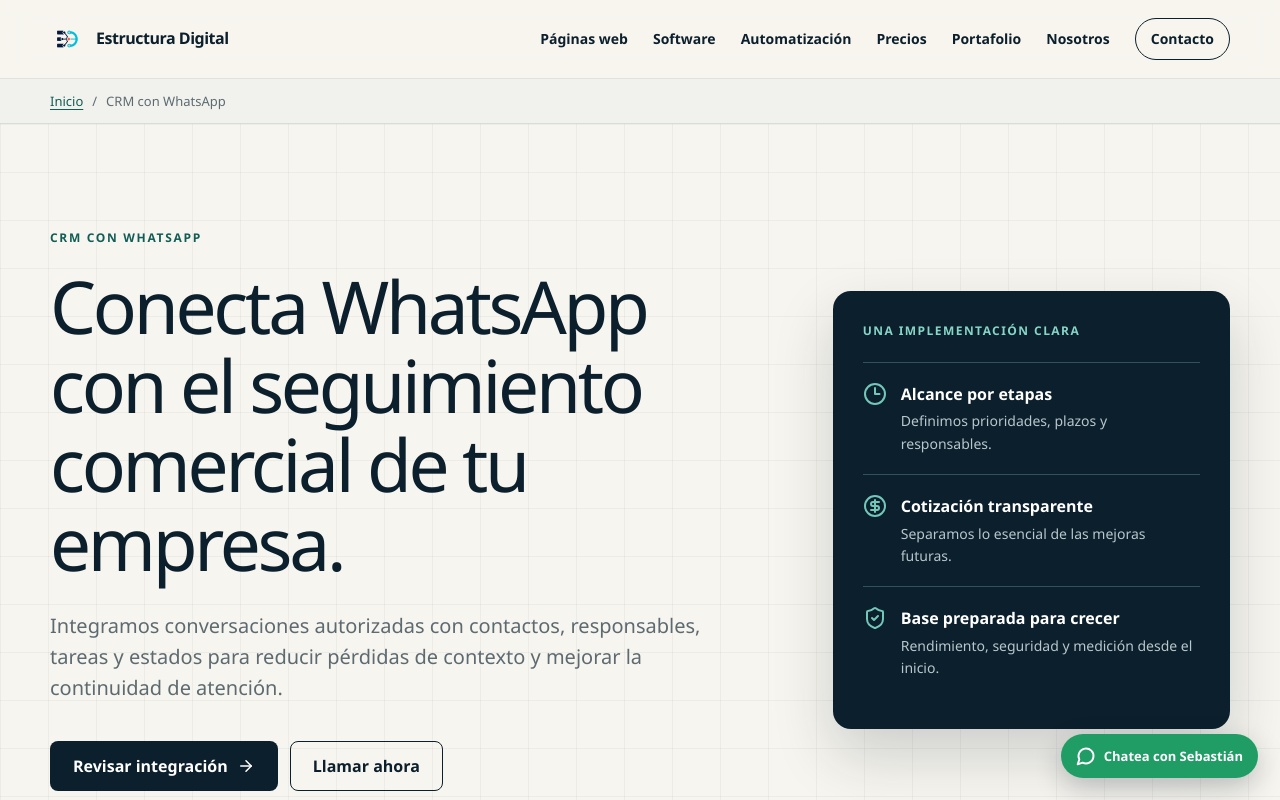
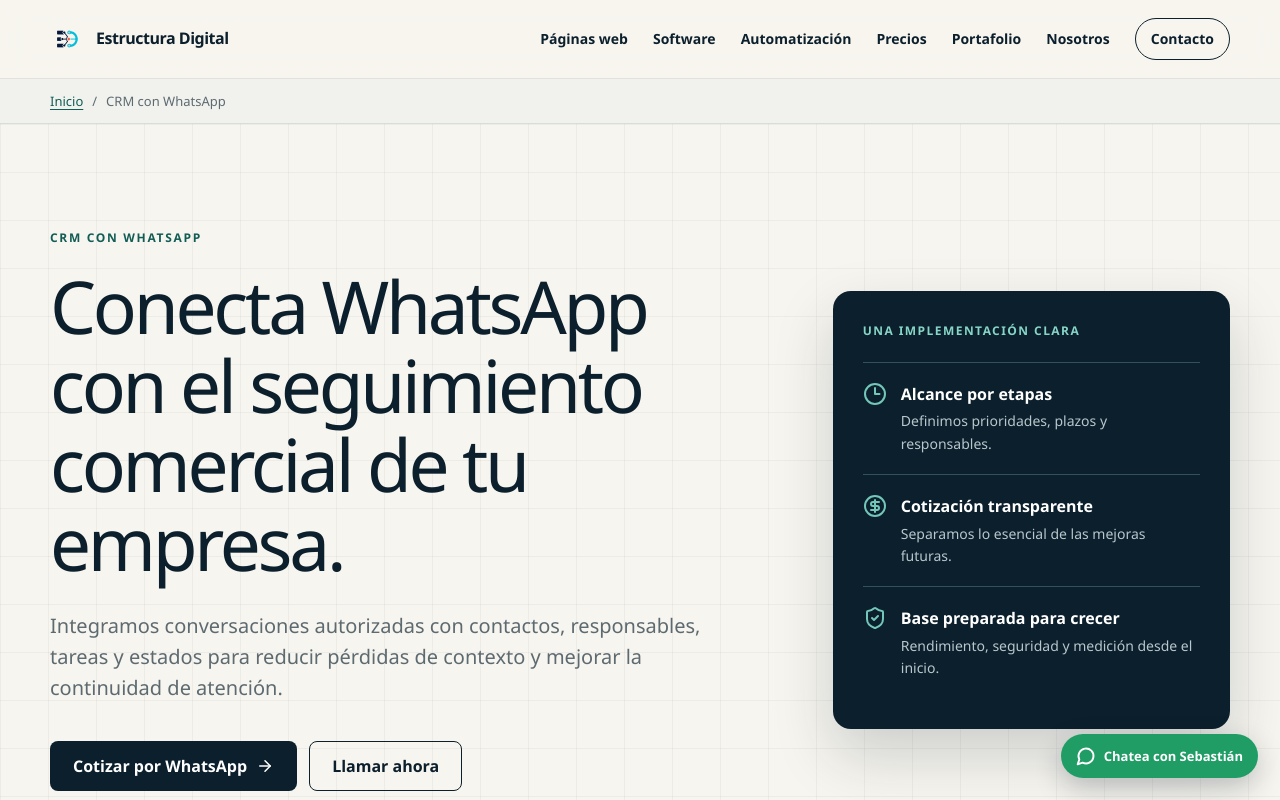
Before and after one commit to estructuradigitalspa-cmyk/estruc, a Next.js app: page /crm-whatsapp in a window 1280 px wide. Shown: the top 800 px of the page. Built offline with nearby package versions, Linux system fonts and the light colour scheme; no server answers.

Commit message:
feat: send service leads directly to WhatsApp

```diff
--- a/components/service-landing.tsx
+++ b/components/service-landing.tsx
@@ -1,6 +1,6 @@
-import Link from "next/link";
 import { ArrowRight, CheckCircle2, CircleDollarSign, Clock3, ShieldCheck } from "lucide-react";
 import { siteConfig } from "@/lib/site-config";
+import { TrackedWhatsAppLink } from "@/components/tracked-whatsapp-link";
 
 export type ServiceLandingProps = {
   eyebrow: string;
@@ -45,7 +45,7 @@
           <h1>{props.title}</h1>
           <p className="lead">{props.description}</p>
           <div className="button-row">
-            <Link className="button button-primary" href={`/contacto?servicio=${encodeURIComponent(props.serviceName)}`}>{props.cta}<ArrowRight size={18}/></Link>
+            <TrackedWhatsAppLink className="button button-primary" serviceName={props.serviceName}>Cotizar por WhatsApp<ArrowRight size={18}/></TrackedWhatsAppLink>
             <a className="button button-secondary" href={`tel:${siteConfig.phoneHref}`}>Llamar ahora</a>
           </div>
         </div>
@@ -83,7 +83,7 @@
       <div className="faq-list">{props.faqs.map((faq)=><details key={faq.question}><summary>{faq.question}</summary><p>{faq.answer}</p></details>)}</div>
     </div></section>
 
-    <section className="section"><div className="container cta"><div><p className="eyebrow">Siguiente paso</p><h2>Cuéntanos qué necesitas y te proponemos un alcance inicial.</h2></div><Link className="button button-light" href={`/contacto?servicio=${encodeURIComponent(props.serviceName)}`}>{props.cta}<ArrowRight size={18}/></Link></div></section>
+    <section className="section"><div className="container cta"><div><p className="eyebrow">Siguiente paso</p><h2>Cuéntanos qué necesitas y te proponemos un alcance inicial.</h2></div><TrackedWhatsAppLink className="button button-light" serviceName={props.serviceName}>Hablar con Sebastián<ArrowRight size={18}/></TrackedWhatsAppLink></div></section>
     <script type="application/ld+json" dangerouslySetInnerHTML={{__html:JSON.stringify(schema)}}/>
   </>;
 }
--- /dev/null
+++ b/components/tracked-whatsapp-link.tsx
@@ -0,0 +1,25 @@
+"use client";
+
+import type { ReactNode } from "react";
+import { siteConfig } from "@/lib/site-config";
+import { trackConversion } from "@/lib/analytics";
+
+export function TrackedWhatsAppLink({
+  className,
+  serviceName,
+  children,
+}: {
+  className?: string;
+  serviceName: string;
+  children: ReactNode;
+}) {
+  const message = `Hola Sebastián, vi la web de Estructura Digital y quiero cotizar: ${serviceName}.`;
+
+  return <a
+    className={className}
+    href={`https://wa.me/${siteConfig.phoneHref.replace("+", "")}?text=${encodeURIComponent(message)}`}
+    target="_blank"
+    rel="noopener noreferrer"
+    onClick={() => trackConversion("whatsapp_click", { service_name: serviceName })}
+  >{children}</a>;
+}
```
